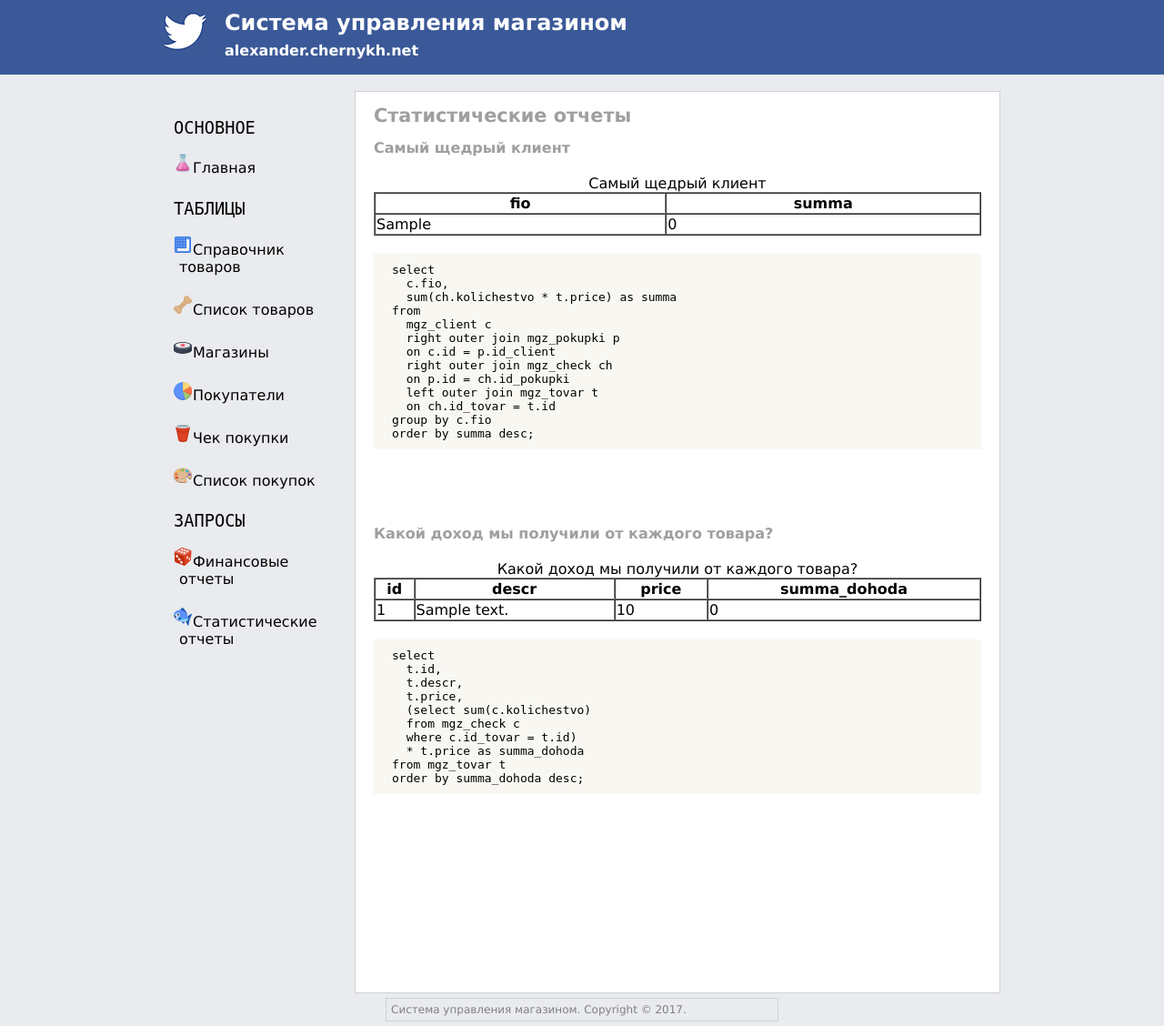
After one commit to chernykalexander/ac.net, a PHP site: page /statistik.php in a window 1280 px wide. The commit adds this page. Shown: the whole page at 91% size. Run offline with PHP 8.4, Linux system fonts and the light colour scheme; tables that the repository leaves empty or names only in its code hold one stand-in row (values such as "Sample post").

Commit message:
Novye zaprosy2

```diff
--- a/www/css/style.css
+++ b/www/css/style.css
@@ -92,6 +92,12 @@ body
 .MainClass h1
 {
     font-size: 1.3em;
+    color: #9f9f9f;
+}
+
+.MainClass h2
+{
+    font-size: 1em;
     color: #9f9f9f;
 }
 
--- /dev/null
+++ b/www/statistik.php
@@ -0,0 +1,166 @@
+<!DOCTYPE html>
+<html>
+
+    <head>
+
+        <?php
+            $page_title = 'Статистические отчеты';
+            require_once('template/head.php');
+        ?>
+
+    </head>
+
+    <body>
+
+        <?php
+            require_once('template/header.php');
+        ?>
+
+
+        <div class="MainClass">
+
+            <?php
+                require_once('template/sidebar.php');
+            ?>
+
+            <div class="ContentClass">
+
+            <h1>Статистические отчеты</h1>
+
+            <?php
+                echo "<h2>Самый щедрый клиент</h2>";
+
+                include 'config.php';
+
+                // Пытаемся подключиться к БД
+                $mysqli = new mysqli($dbHost, $dbUser, $dbPass, $dbName);
+                if ($mysqli->connect_errno) {
+                    echo "Не удалось подключиться к MySQL: (" . $mysqli->connect_errno . ") " . $mysqli->connect_error;
+                }
+                //echo $mysqli->host_info . "<br>";
+
+                // Самый 100%ый код для 100%ого UTF-8 :D
+                $mysqli->query("SET NAMES 'utf8'");
+                $mysqli->query("SET CHARACTER SET 'utf8'");
+                $mysqli->query("SET SESSION collation_connection = 'utf8_general_ci'");
+
+
+                $res_money_client = $mysqli->query("
+                                                    select
+                                                      c.fio,
+                                                      sum(ch.kolichestvo * t.price) as summa
+                                                    from
+                                                      mgz_client c
+                                                      right outer join mgz_pokupki p
+                                                      on c.id = p.id_client
+                                                      right outer join mgz_check ch
+                                                      on p.id = ch.id_pokupki
+                                                      left outer join mgz_tovar t
+                                                      on ch.id_tovar = t.id
+                                                    group by c.fio
+                                                    order by summa desc;
+                                                ");
+
+                echo "<table class='dbtable' width='100%'' cellspacing='0' border='1'>";
+                echo "<caption>Самый щедрый клиент</caption>";
+                echo "<tr>";
+                echo "<th>fio</th>";
+                echo "<th>summa</th>";
+                echo "</tr>";
+
+                //  Перемещает указатель результата на выбранную строку
+                $res_money_client->data_seek(0);
+                while ($row = $res_money_client->fetch_assoc())
+                {
+                    echo "<tr>";
+                    echo "<td>" . $row['fio'] . "</td>";
+                    echo "<td>" . $row['summa'] . "</td>";
+                    echo "</tr>";
+                }
+                echo "</table>";
+                //$mysqli->close();
+
+                echo "<pre class='code'>";
+                echo "select <br>";
+                echo "  c.fio, <br>";
+                echo "  sum(ch.kolichestvo * t.price) as summa <br>";
+                echo "from <br>";
+                echo "  mgz_client c <br>";
+                echo "  right outer join mgz_pokupki p <br>";
+                echo "  on c.id = p.id_client <br>";
+                echo "  right outer join mgz_check ch <br>";
+                echo "  on p.id = ch.id_pokupki <br>";
+                echo "  left outer join mgz_tovar t <br>";
+                echo "  on ch.id_tovar = t.id <br>";
+                echo "group by c.fio <br>";
+                echo "order by summa desc; <br>";
+                echo "</pre>";
+
+
+                // -------------------------------------------------------------------------------------------------------------
+                echo "<br>";
+                echo "<br>";
+                echo "<br>";
+                // -------------------------------------------------------------------------------------------------------------
+
+                echo "<h2>Какой доход мы получили от каждого товара?</h2>";
+
+                $res_dohod_tovar = $mysqli->query("
+                                                    select
+                                                      t.id,
+                                                      t.descr,
+                                                      t.price,
+                                                      (select sum(c.kolichestvo)
+                                                      from mgz_check c
+                                                      where c.id_tovar = t.id)
+                                                      * t.price as summa_dohoda
+                                                    from mgz_tovar t
+                                                    order by summa_dohoda desc;
+                                                ");
+
+                echo "<table class='dbtable' width='100%'' cellspacing='0' border='1'>";
+                echo "<caption>Какой доход мы получили от каждого товара?";
+                echo "<tr>";
+                echo "<th>id</th>";
+                echo "<th>descr</th>";
+                echo "<th>price</th>";
+                echo "<th>summa_dohoda</th>";
+                echo "</tr>";
+
+                //  Перемещает указатель результата на выбранную строку
+                $res_dohod_tovar->data_seek(0);
+                while ($row = $res_dohod_tovar->fetch_assoc())
+                {
+                    echo "<tr>";
+                    echo "<td>" . $row['id'] . "</td>";
+                    echo "<td>" . $row['descr'] . "</td>";
+                    echo "<td>" . $row['price'] . "</td>";
+                    echo "<td>" . $row['summa_dohoda'] . "</td>";
+                    echo "</tr>";
+                }
+                echo "</table>";
+                $mysqli->close();
+
+                echo "<pre class='code'>";
+                echo "select <br>";
+                echo "  t.id, <br>";
+                echo "  t.descr, <br>";
+                echo "  t.price, <br>";
+                echo "  (select sum(c.kolichestvo) <br>";
+                echo "  from mgz_check c <br>";
+                echo "  where c.id_tovar = t.id) <br>";
+                echo "  * t.price as summa_dohoda <br>";
+                echo "from mgz_tovar t <br>";
+                echo "order by summa_dohoda desc; <br>";
+                echo "</pre>";
+            ?>
+
+            </div>
+
+        </div>
+
+<?php
+    require_once('template/footer.php');
+?>
+    </body>
+</html>
--- a/www/template/sidebar.php
+++ b/www/template/sidebar.php
@@ -10,5 +10,5 @@
         <p><img src="img/sidebar/08kist.png" height="21" width="21" align="left"><a href="/">Список покупок</a></p>
     <p class="SideBarP">ЗАПРОСЫ</p>
         <p><img src="img/sidebar/09kubik.png" height="21" width="21" align="left"><a href="/demo.php">Финансовые отчеты</a></p>
-        <p><img src="img/sidebar/10fish.png" height="21" width="21" align="left"><a href="/">Здесь будут2</a></p>
+        <p><img src="img/sidebar/10fish.png" height="21" width="21" align="left"><a href="/statistik.php">Статистические отчеты</a></p>
 </div>
```
Also changed, not shown: www/demo.php (+99 -18 lines).
